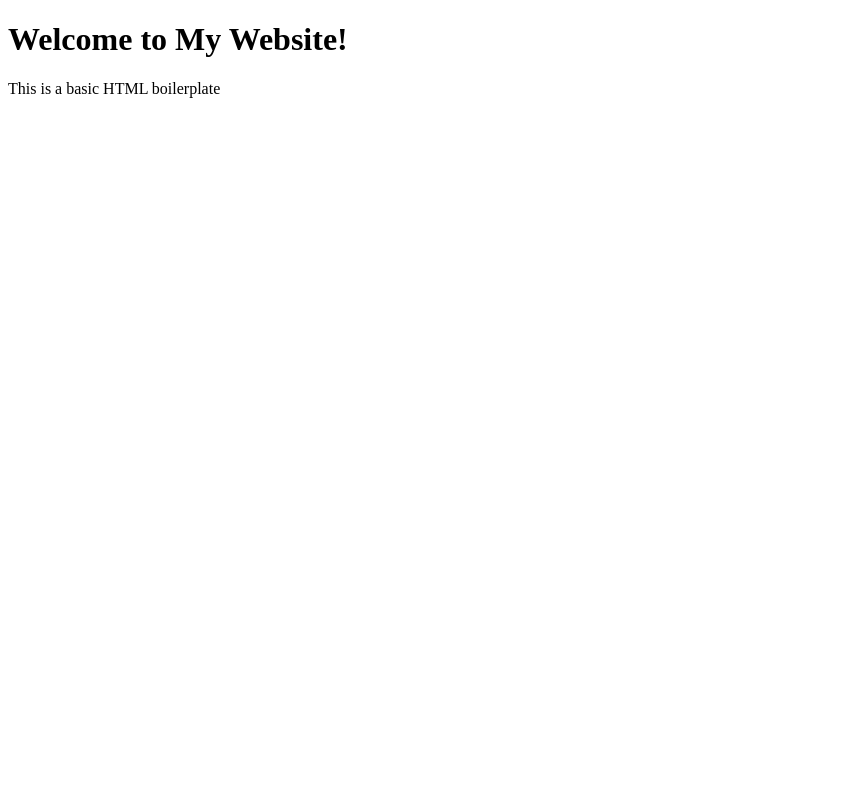
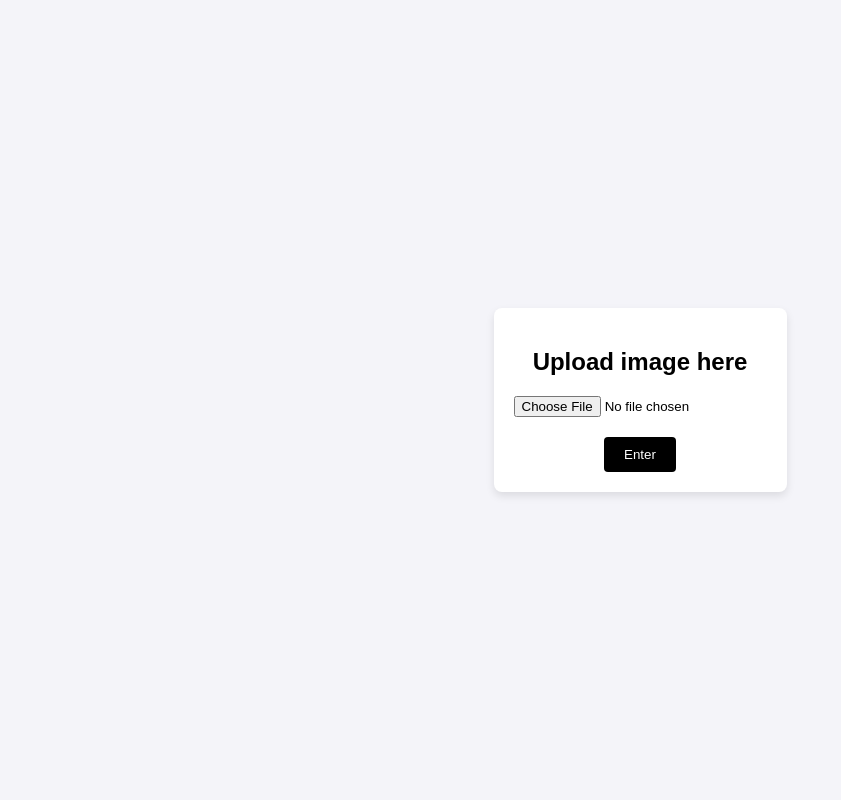
Before and after one commit to hoboJF/python4python, a Django app: template imageRecognition/templates/imageRecognition/index.html in a window 1280 px wide. Shown: the whole page, without its empty margins (0-841 px from the left). Run offline with Django 5.2, Linux system fonts and the light colour scheme; the template is opened without the code that fills it, so the values that code supplies are empty.

Commit message:
made a WIP html template and css

```diff
--- a/imageRecognition/templates/imageRecognition/index.html
+++ b/imageRecognition/templates/imageRecognition/index.html
@@ -3,10 +3,46 @@
 <head>
     <meta charset="UTF-8">
     <meta name="viewport" content="width=device-width, initial-scale=1.0">
-    <title>Basic HTML Boilerplate</title>
+    <title>python4python</title>
+    <style>
+        body {
+            font-family: Arial, sans-serif;
+            display: flex;
+            justify-content: center;
+            align-items: center;
+            height: 100vh;
+            margin: 0;
+            background-color: #f4f4f9;
+        }
+        .container {
+            text-align: center;
+            padding: 20px;
+            background-color: white;
+            border-radius: 8px;
+            box-shadow: 0 4px 8px rgba(0, 0, 0, 0.1);
+        }
+        input[type="file"] {
+            margin-bottom: 20px;
+        }
+        button {
+            padding: 10px 20px;
+            background-color: black;
+            color: white;
+            border: none;
+            border-radius: 4px;
+            cursor: pointer;
+        }
+        button:hover {
+            background-color: #333;
+        }
+    </style>
 </head>
 <body>
-    <h1>Welcome to My Website!</h1>
-    <p>This is a basic HTML boilerplate</p>
+    <div class="container">
+        <h2>Upload image here</h2>
+        <input type="file" id="fileInput">
+        <br>
+        <button onclick="submitFile()">Enter</button>
+    </div>
 </body>
 </html>
```
